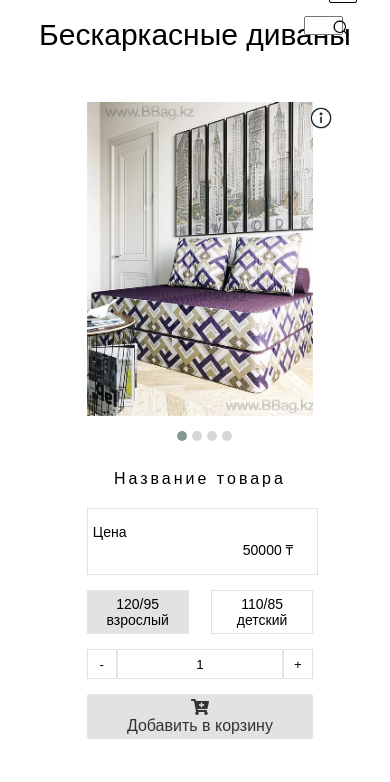
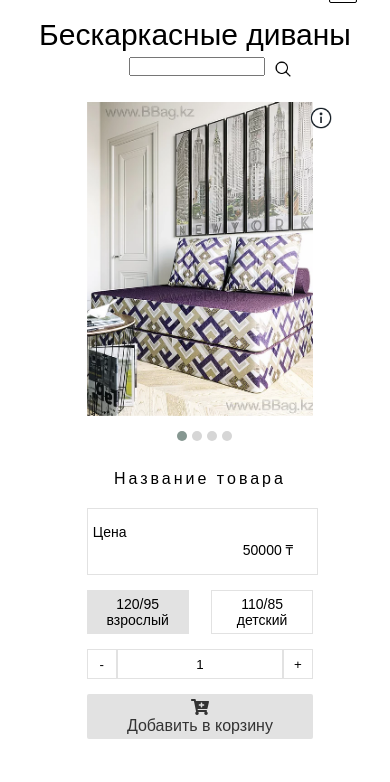
Before and after one commit to chrystik/chrystik.github.io, a plain HTML site: page 7work/sofas.html in a window 390 px wide. Shown: the part 62-844 px from the top of the page. Drawn offline with nearby package versions, Linux system fonts and the light colour scheme.

Commit message:
modified

```diff
--- a/7work/css/adaptive-beanbags.css
+++ b/7work/css/adaptive-beanbags.css
@@ -1,4 +1,7 @@
 /*КРЕСЛА_МЕШКИ*/
+
+
+
 
 @media screen and (max-width: 1199px) {
 	.info-icon, .info-icon-1, .info-icon-2, .info-icon-3, .info-icon-4, .info-icon-5, .info-icon-6, .info-icon-7 {
@@ -31,6 +34,12 @@
 
 /*992px - 1200px*/
 @media screen and (max-width: 1023px) {
+	.logo{
+		width: 150px;
+	}
+	.logo:hover{
+		width: 160px;
+	}
 	.h1{
 		font-size: 30px;
 		font-weight: 200;
@@ -83,6 +92,12 @@
 		padding-top: 20px;
 		padding-bottom: 20px;
 		background-color: rgba(255, 255, 255, 0.75);
+	}
+	.search{
+	  width: 15%;
+	  position: absolute;
+	  top: 43px;
+	  right: 17%;
 	}
 }
 
@@ -137,6 +152,12 @@
 		width: 25px;
 		height: 25px;
 	}
+	.search{
+	  width: 35%;
+	  position: absolute;
+	  top: 70px;
+	  right: 32%;
+	}
 }
 
 
--- a/7work/css/adaptive-sofas.css
+++ b/7work/css/adaptive-sofas.css
@@ -1,4 +1,8 @@
 /*ДИВАНЫ*/
+
+
+
+
 
 
 @media screen and (max-width: 1199px) {
@@ -33,6 +37,12 @@
 
 /*992px - 1200px*/
 @media screen and (max-width: 1024px) {
+	.logo{
+		width: 150px;
+	}
+	.logo:hover{
+		width: 160px;
+	}
 	.h1{
 		font-size: 30px;
 		font-weight: 200;
@@ -92,6 +102,12 @@
 	.product__img{
 		height: 327px;
 	}
+	.search{
+	  width: 15%;
+	  position: absolute;
+	  top: 18%;
+	  right: 42%;
+	}
 }
 
 /*320px - 576px*/
@@ -148,6 +164,12 @@
 		width: 25px;
 		height: 25px;
 	}
+	.search{
+	  width: 35%;
+	  position: absolute;
+	  top: 100px;
+	  right: 32%;
+	}
 }
 
 @media screen and (max-width: 425px){
@@ -182,12 +204,13 @@
 	.product__img{
 		height: 304px;
 	}
+
 }
 
 @media screen and (max-width: 320px) {
 	.logo{
 		top:2%;
-		left: 40%;
+		left: 38%;
 		width: 25%;
 	}
 	.header{
```
